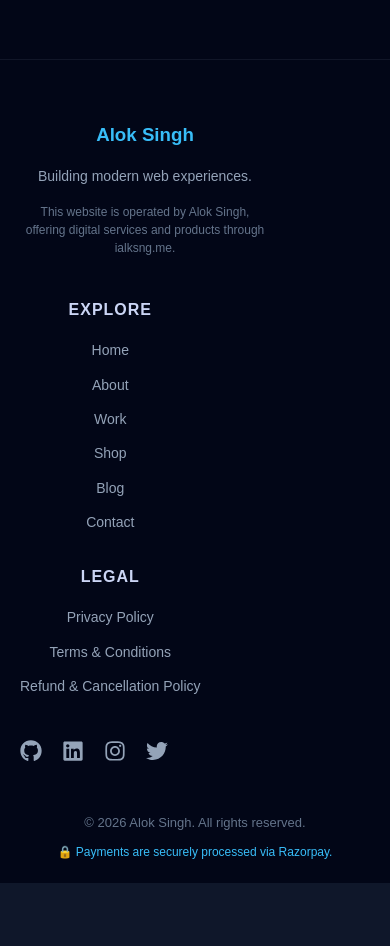
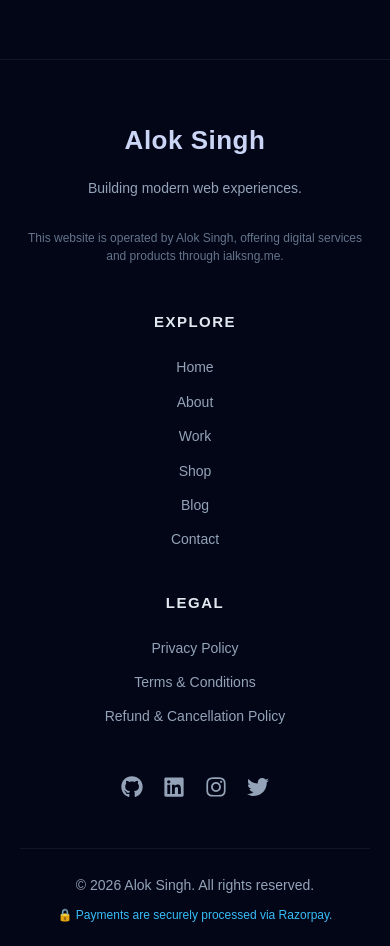
Before and after one commit to ialksng/ialksng, a React (Vite) app in the folder ialksng/client/: page / in a window 390 px wide. Shown: the part 7660-8606 px from the top of the page. Before the commit the page ends 8543 px from the top, so only its background shows below. Built offline with nearby package versions, Linux system fonts and the light colour scheme; no server answers.

Commit message:
Update footer.css

```diff
--- a/ialksng/client/src/styles/footer.css
+++ b/ialksng/client/src/styles/footer.css
@@ -1,119 +1,153 @@
+/* GLOBAL FOOTER STYLES */
 .footer {
-  background: #020617;
-  padding: 60px 20px 20px;
+  background: #020617; /* Match your dark theme */
+  padding: 80px 20px 30px;
   border-top: 1px solid rgba(148, 163, 184, 0.1);
+  color: #94a3b8;
 }
 
-/* CONTAINER */
+/* 💻 DESKTOP LAYOUT (CSS GRID) */
 .footer__container {
-  max-width: 1100px;
-  margin: auto;
-
-  display: flex;
-  justify-content: space-between;
-  align-items: flex-start;
+  max-width: 1200px;
+  margin: 0 auto;
+  display: grid;
+  grid-template-columns: 1.5fr 2fr 1fr; /* Branding gets 1.5, Links get 2, Socials get 1 */
   gap: 40px;
-  flex-wrap: wrap;
+  padding-bottom: 40px;
+  border-bottom: 1px solid rgba(148, 163, 184, 0.1);
 }
 
-/* BRAND */
+/* LEFT: BRANDING */
+.footer__brand {
+  display: flex;
+  flex-direction: column;
+  gap: 15px;
+}
+
 .footer__brand h3 {
-  color: #38bdf8;
-  margin-bottom: 8px;
+  font-size: 26px;
+  color: #cbd5f5;
+  margin: 0;
+  letter-spacing: 0.5px;
 }
 
 .footer__brand p {
+  font-size: 14px;
+  line-height: 1.6;
+  margin: 0;
   color: #94a3b8;
-  font-size: 14px;
 }
 
-/* LINKS */
-.footer__links {
+/* CENTER: NAVIGATION GROUPS */
+.footer__nav-groups {
   display: flex;
-  flex-direction: column;
-  gap: 8px;
+  justify-content: center; /* Centers the two lists in the middle */
+  gap: 80px; /* Space between Explore and Legal */
 }
 
-.footer__links a {
-  color: #94a3b8;
-  text-decoration: none;
-  font-size: 14px;
-  transition: 0.3s;
-}
-
-.footer__links a:hover {
-  color: #38bdf8;
-}
-
-/* SOCIALS */
-.footer__socials {
-  display: flex;
-  align-items: center;
-}
-
-/* BOTTOM */
-.footer__bottom {
-  text-align: center;
-  margin-top: 40px;
-  font-size: 13px;
-  color: #64748b;
-}
-
-/* --- REPLACE YOUR OLD LINK STYLES WITH THIS --- */
-
-/* Wrapper for both columns */
-.footer__nav-groups {
-  display: flex;
-  gap: 60px; /* Space between Explore and Legal columns */
-}
-
-/* Individual Column */
 .footer__link-group {
   display: flex;
   flex-direction: column;
   gap: 12px;
 }
 
-/* Column Headings */
 .footer__link-group h4 {
-  color: #cbd5f5; /* Light readable text matching your theme */
-  font-size: 16px;
+  color: #e2e8f0;
+  font-size: 15px;
   font-weight: 600;
-  margin-bottom: 5px;
+  margin: 0 0 10px 0;
   text-transform: uppercase;
-  letter-spacing: 1px;
+  letter-spacing: 1.5px;
 }
 
-/* The Links */
 .footer__link-group a {
   color: #94a3b8;
   text-decoration: none;
   font-size: 14px;
-  transition: color 0.3s ease;
+  transition: all 0.3s ease;
 }
 
 .footer__link-group a:hover {
   color: #38bdf8;
+  transform: translateX(3px); /* Nice little slide effect on hover */
 }
 
-/* --- RESPONSIVE FIXES --- */
+/* RIGHT: SOCIALS */
+.footer__socials {
+  display: flex;
+  justify-content: flex-end; /* Pushes socials to the far right on PC */
+  align-items: flex-start;
+}
+
+/* BOTTOM: COPYRIGHT & TRUST LINE */
+.footer__bottom {
+  max-width: 1200px;
+  margin: 0 auto;
+  padding-top: 25px;
+  display: flex;
+  flex-direction: column;
+  align-items: center;
+  gap: 12px;
+  text-align: center;
+}
+
+.footer__bottom p {
+  margin: 0;
+  font-size: 14px;
+}
+
+
+/* 📱 RESPONSIVE DESIGN */
+
+/* TABLET (Under 992px) */
+@media (max-width: 992px) {
+  .footer__container {
+    grid-template-columns: 1fr 1fr; /* Switch to 2 columns */
+    row-gap: 50px;
+  }
+
+  .footer__socials {
+    justify-content: flex-start; /* Move socials to the left on tablet */
+    grid-column: 1 / -1; /* Make socials span the full width at the bottom */
+  }
+
+  .footer__nav-groups {
+    justify-content: flex-start;
+    gap: 50px;
+  }
+}
+
+/* MOBILE (Under 768px) */
 @media (max-width: 768px) {
+  .footer {
+    padding: 60px 20px 20px;
+  }
+
   .footer__container {
-    flex-direction: column;
-    text-align: center;
+    grid-template-columns: 1fr; /* Switch to 1 single column */
+    text-align: center; /* Center everything */
+    gap: 45px;
+  }
+
+  .footer__brand {
+    align-items: center;
+  }
+
+  .footer__brand p {
+    max-width: 100% !important; /* Overrides the inline style on the text */
+  }
+
+  .footer__nav-groups {
+    flex-direction: column; /* Stack Explore and Legal on top of each other */
+    align-items: center;
     gap: 40px;
   }
 
-  .footer__nav-groups {
-    flex-direction: column; /* Stack the groups on small screens */
-    gap: 30px;
+  .footer__link-group {
+    align-items: center;
   }
 
-  .footer__link-group {
-    align-items: center; /* Center the links on mobile */
-  }
-
-  .footer__brand p {
-    margin: 15px auto 0 auto; /* Center the business text on mobile */
+  .footer__socials {
+    justify-content: center; /* Center socials on mobile */
   }
 }
```
